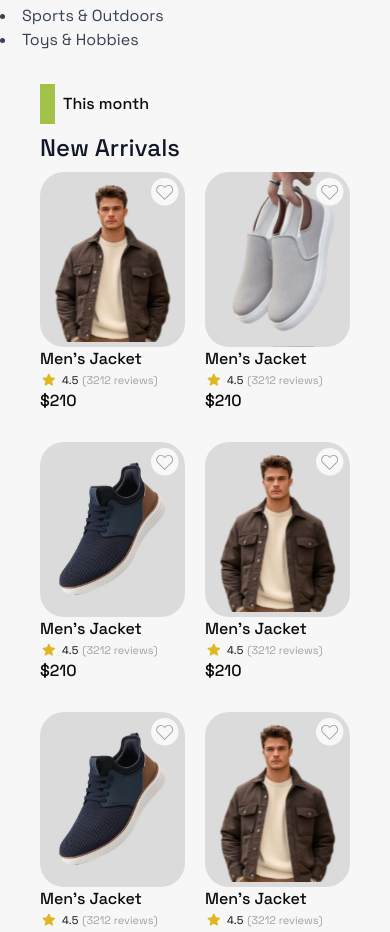
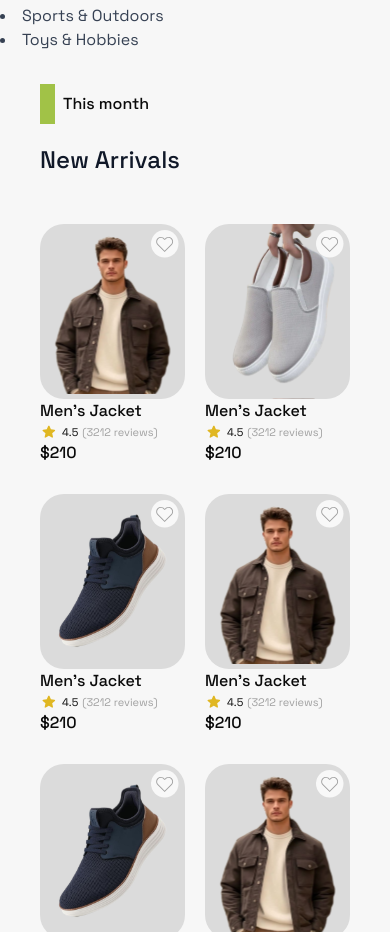
Before and after one commit to Nesix-org/velora, a Next.js app: page /home-page in a window 390 px wide. Shown: the part 7601-8533 px from the top of the page. Built offline with nearby package versions, Linux system fonts and the light colour scheme; a web font is replaced by a local one.

Commit message:
changed basis and adjusted spacing to match that of flash deals

```diff
--- a/components/homepage-components/newArrival.tsx
+++ b/components/homepage-components/newArrival.tsx
@@ -27,17 +27,17 @@ export default function NewArrival() {
   const row2Cards = cards.slice(Math.ceil(cards.length / 2));
 
   return (
-    <section className="max-w-7xl w-full px-10 md:px-0">
+    <section className="lg:max-w-7xl w-full px-10 ">
       <header>
         <h3 className="border-l-15 md:border-l-25 border-bgLemon p-2 px-2 md:text-2xl mb-2 font-medium">
           This month
         </h3>
-        <h2 className="text-2xl md:text-5xl font-medium mb-2 text-gray-900 dark:text-gray-100">
+        <h2 className="text-2xl md:text-5xl font-medium mt-5 mb-2 text-gray-900 dark:text-gray-100">
           New Arrivals
         </h2>
       </header>
 
-      <div className="grid grid-cols-2 gap-5 md:hidden">
+      <div className="grid grid-cols-2 gap-5 md:hidden translate-y-10">
         {cards.map((card) => (
           <ProductCard
             key={card.id}
@@ -74,7 +74,10 @@ export default function NewArrival() {
         <Carousel setApi={setFirstRowApi} className="w-full mb-4">
           <CarouselContent className="md:flex gap-3">
             {row1Cards.map((card) => (
-              <CarouselItem key={card.id} className="basis-1/2 md:basis-1/4">
+              <CarouselItem
+                key={card.id}
+                className="basis-1/2 md:basis-1/3 lg:1/4 sm:1/3"
+              >
                 <ProductCard
                   image={card.image}
                   price={card.price}
@@ -92,7 +95,10 @@ export default function NewArrival() {
         <Carousel setApi={setSecondRowApi} className="w-full">
           <CarouselContent className="md:flex gap-3">
             {row2Cards.map((card) => (
-              <CarouselItem key={card.id} className="basis-1/2 md:basis-1/4">
+              <CarouselItem
+                key={card.id}
+                className="basis-1/2 md:basis-1/3 lg:1/4 sm:1/3"
+              >
                 <ProductCard
                   image={card.image}
                   price={card.price}
```
